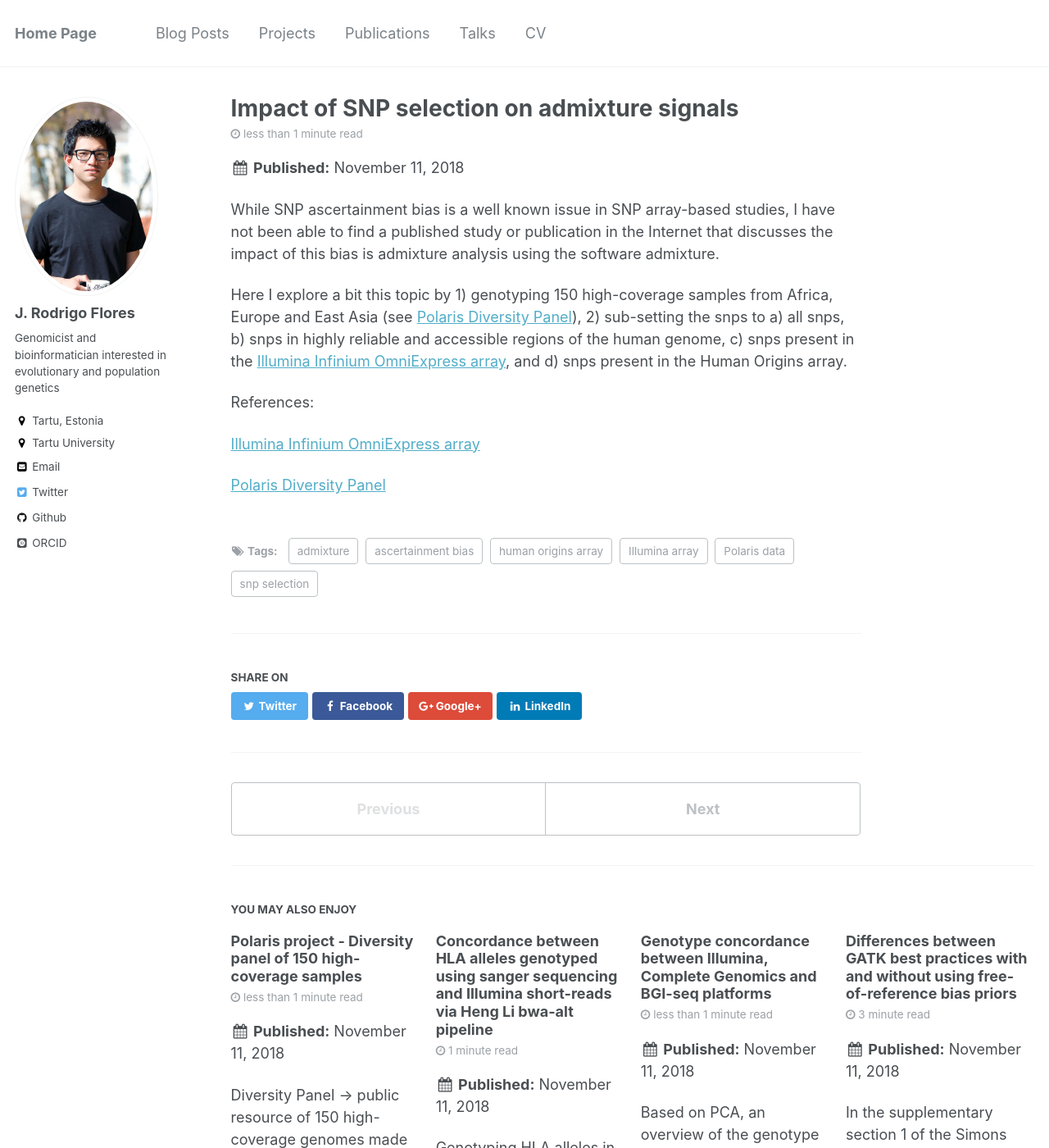
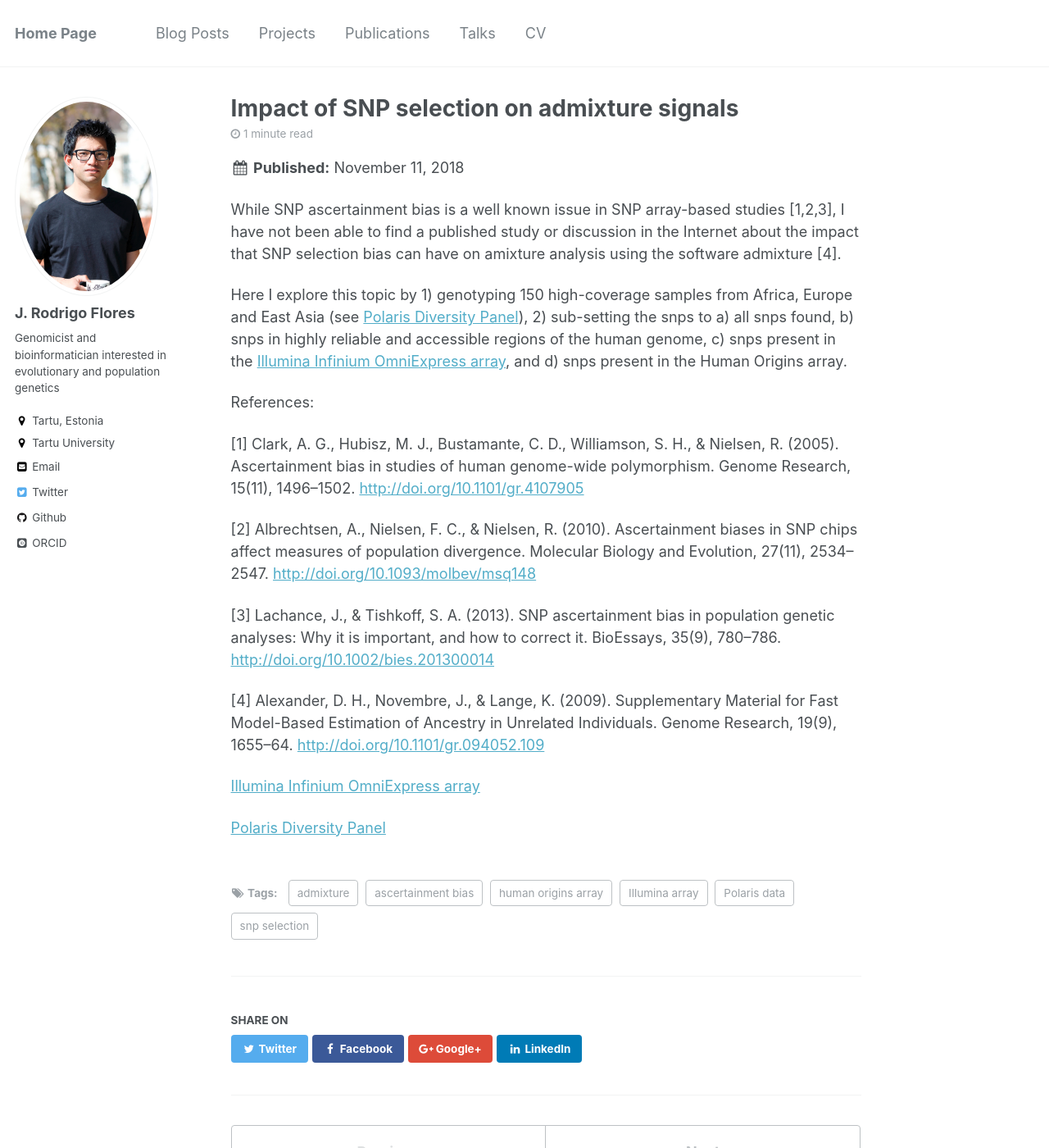
Before and after one commit to JRodrigoF/JRodrigoFlores.github.io, a Jekyll site: the page built from _posts/2018-01-11-Impact-of-SNPs-selection-on-admixture-signals.md, in a window 1280 px wide and 1400 px high. Shown: the whole window at 82% size. Built offline with Jekyll 4.4.1, drawn with Linux system fonts in a browser that asks for light colours; some web fonts are replaced.

Commit message:
Update 2018-01-11-Impact-of-SNPs-selection-on-admixture-signals.md

```diff
--- a/_posts/2018-01-11-Impact-of-SNPs-selection-on-admixture-signals.md
+++ b/_posts/2018-01-11-Impact-of-SNPs-selection-on-admixture-signals.md
@@ -11,11 +11,20 @@ tags:
   - Polaris data
 ---
 
-While SNP ascertainment bias is a well known issue in SNP array-based studies, I have not been able to find a published study or publication in the Internet that discusses the impact of this bias is admixture analysis using the software admixture.
+While SNP ascertainment bias is a well known issue in SNP array-based studies [1,2,3], I have not been able to find a published study or discussion in the Internet about the impact that SNP selection bias can have on amixture analysis using the software admixture [4].
 
-Here I explore a bit this topic by 1) genotyping 150 high-coverage samples from Africa, Europe and East Asia (see [Polaris Diversity Panel](https://jrodrigoflores.com/posts/2018/11/Polaris-project-diversity-panel)), 2) sub-setting the snps to a) all snps, b) snps in highly reliable and accessible regions of the human genome, c) snps present in the [Illumina Infinium OmniExpress array](https://www.illumina.com/products/by-type/microarray-kits/infinium-omni-express.html), and d) snps present in the Human Origins array.
+Here I explore this topic by 1) genotyping 150 high-coverage samples from Africa, Europe and East Asia (see [Polaris Diversity Panel](https://jrodrigoflores.com/posts/2018/11/Polaris-project-diversity-panel)), 2) sub-setting the snps to a) all snps found, b) snps in highly reliable and accessible regions of the human genome, c) snps present in the [Illumina Infinium OmniExpress array](https://www.illumina.com/products/by-type/microarray-kits/infinium-omni-express.html), and d) snps present in the Human Origins array.
 
 References:
+
+[1] Clark, A. G., Hubisz, M. J., Bustamante, C. D., Williamson, S. H., & Nielsen, R. (2005). Ascertainment bias in studies of human genome-wide polymorphism. Genome Research, 15(11), 1496–1502. [http://doi.org/10.1101/gr.4107905](http://doi.org/10.1101/gr.4107905)
+
+[2] Albrechtsen, A., Nielsen, F. C., & Nielsen, R. (2010). Ascertainment biases in SNP chips affect measures of population divergence. Molecular Biology and Evolution, 27(11), 2534–2547. [http://doi.org/10.1093/molbev/msq148](http://doi.org/10.1093/molbev/msq148)
+
+[3] Lachance, J., & Tishkoff, S. A. (2013). SNP ascertainment bias in population genetic analyses: Why it is important, and how to correct it. BioEssays, 35(9), 780–786. [http://doi.org/10.1002/bies.201300014](http://doi.org/10.1002/bies.201300014)
+
+[4] Alexander, D. H., Novembre, J., & Lange, K. (2009). Supplementary Material for Fast Model-Based Estimation of Ancestry in Unrelated Individuals. Genome Research, 19(9), 1655–64. [http://doi.org/10.1101/gr.094052.109](http://doi.org/10.1101/gr.094052.109
+)
 
 [Illumina Infinium OmniExpress array](https://www.illumina.com/products/by-type/microarray-kits/infinium-omni-express.html)
 
```
